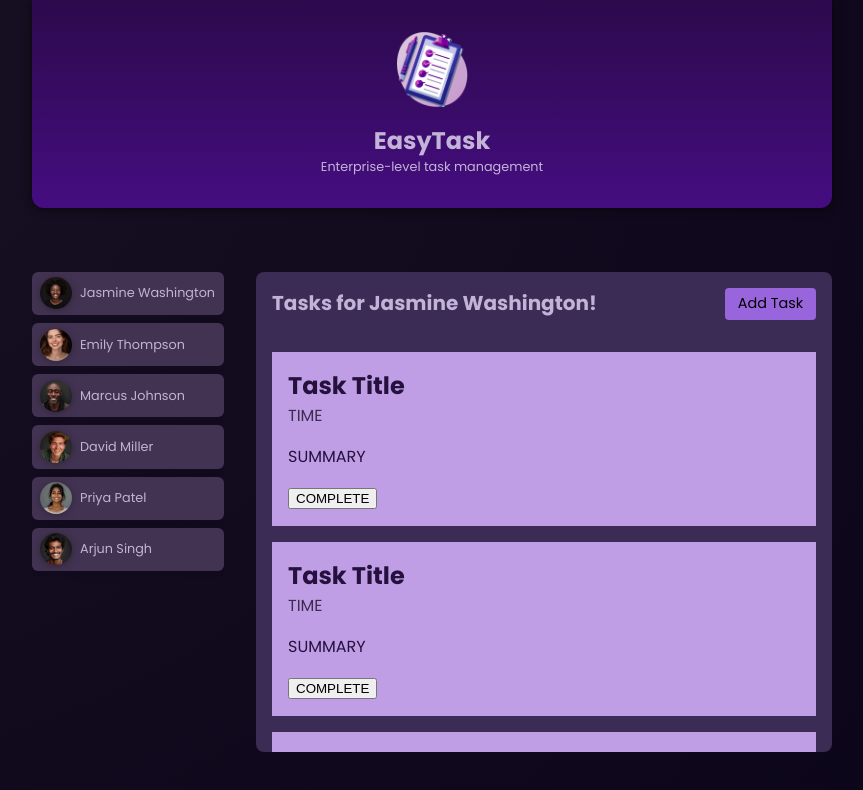
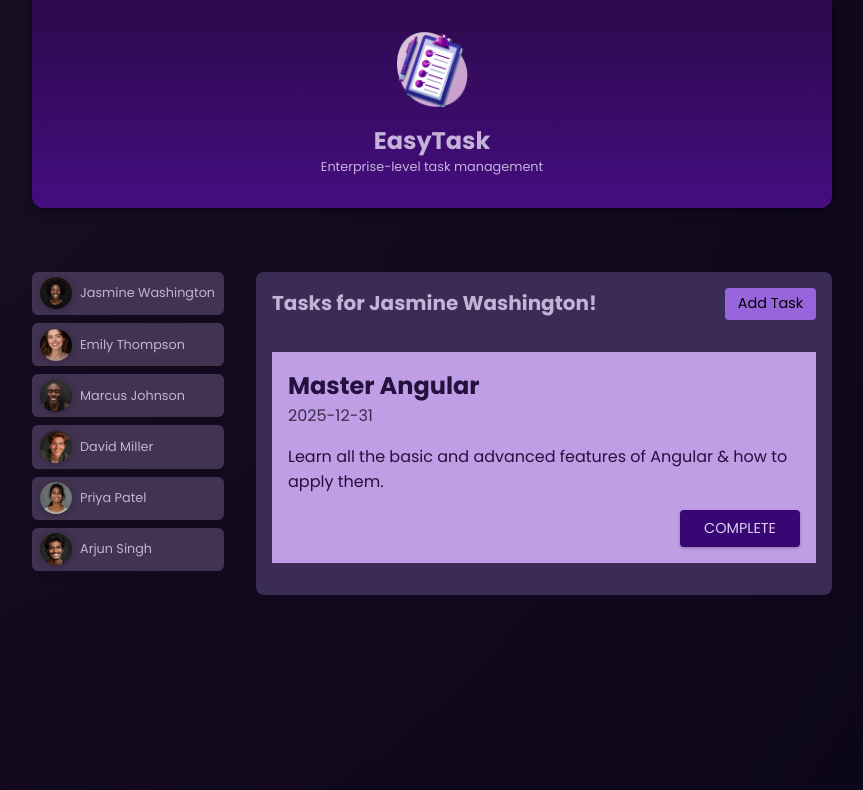
Before and after one commit to DavidMoritz/test-angular-deploy, an Angular app: page / in a window 1280 px wide. Both pictures are taken after a click on the button "Jasmine Washington". Shown: the top 790 px of the page, without its empty margins (208-1071 px from the left). Built offline with nearby package versions, Linux system fonts and the light colour scheme.

Commit message:
dynamic tasks

```diff
--- a/src/app/app.component.html
+++ b/src/app/app.component.html
@@ -10,7 +10,7 @@
   </ul>
 
   @if (selectedUser) {
-  <app-tasks [name]="selectedUser.name" />
+  <app-tasks [name]="selectedUser.name" [id]="selectedUser.id" />
   } @else {
   <p id="fallback">Select a user to see their task</p>
   }
--- a/src/app/app.component.ts
+++ b/src/app/app.component.ts
@@ -1,7 +1,7 @@
 import { Component } from '@angular/core';
 
 import { HeaderComponent } from './header/header.component';
-import { UserComponent } from './user/user.component';
+import { User, UserComponent } from './user/user.component';
 import { DUMMY_USERS } from './dummy-users';
 import { TasksComponent } from './tasks/tasks.component';
 
@@ -14,13 +14,9 @@
 })
 export class AppComponent {
   users = DUMMY_USERS;
-  selectedUserId?: string;
+  selectedUser?: User;
 
-  get selectedUser() {
-    return this.users.find((user) => user.id === this.selectedUserId);
-  }
-
-  onSelectUser(id: string) {
-    this.selectedUserId = id;
+  onSelectUser(user: User) {
+    this.selectedUser = user;
   }
 }
--- a/src/app/tasks/task/task.component.html
+++ b/src/app/tasks/task/task.component.html
@@ -1,6 +1,8 @@
 <article>
-  <h2>Task Title</h2>
-  <time>TIME</time>
-  <p>SUMMARY</p>
-  <button>COMPLETE</button>
+  <h2>{{ task().title }}</h2>
+  <time>{{ task().dueDate }}</time>
+  <p>{{ task().summary }}</p>
+  <p class="actions">
+    <button>COMPLETE</button>
+  </p>
 </article>
--- a/src/app/tasks/task/task.component.ts
+++ b/src/app/tasks/task/task.component.ts
@@ -1,12 +1,20 @@
-import { Component } from '@angular/core';
+import { Component, input } from '@angular/core';
+
+export interface Task {
+  id: string;
+  userId: string;
+  title: string;
+  summary: string;
+  dueDate: string;
+}
 
 @Component({
   selector: 'app-task',
   standalone: true,
   imports: [],
   templateUrl: './task.component.html',
-  styleUrl: './task.component.css'
+  styleUrl: './task.component.css',
 })
 export class TaskComponent {
-
+  task = input.required<Task>();
 }
--- a/src/app/tasks/tasks.component.html
+++ b/src/app/tasks/tasks.component.html
@@ -7,14 +7,10 @@
   </header>
 
   <ul>
+    @for (task of selectedUserTasks; track task.id) {
     <li>
-      <app-task />
+      <app-task [task]="task" />
     </li>
-    <li>
-      <app-task />
-    </li>
-    <li>
-      <app-task />
-    </li>
+    }
   </ul>
 </section>
--- a/src/app/tasks/tasks.component.ts
+++ b/src/app/tasks/tasks.component.ts
@@ -1,5 +1,31 @@
 import { Component, input } from '@angular/core';
 import { TaskComponent } from './task/task.component';
+
+const dummyTasks = [
+  {
+    id: 't1',
+    userId: 'u1',
+    title: 'Master Angular',
+    summary:
+      'Learn all the basic and advanced features of Angular & how to apply them.',
+    dueDate: '2025-12-31',
+  },
+  {
+    id: 't2',
+    userId: 'u3',
+    title: 'Build first prototype',
+    summary: 'Build a first prototype of the online shop website',
+    dueDate: '2024-05-31',
+  },
+  {
+    id: 't3',
+    userId: 'u3',
+    title: 'Prepare issue template',
+    summary:
+      'Prepare and describe an issue template which will help with project management',
+    dueDate: '2024-06-15',
+  },
+];
 
 @Component({
   selector: 'app-tasks',
@@ -10,4 +36,9 @@
 })
 export class TasksComponent {
   name = input.required<string>();
+  id = input.required<string>();
+
+  get selectedUserTasks() {
+    return dummyTasks.filter((task) => task.userId === this.id());
+  }
 }
--- a/src/app/user/user.component.ts
+++ b/src/app/user/user.component.ts
@@ -3,7 +3,7 @@
 
 const randomIndex = Math.floor(Math.random() * DUMMY_USERS.length);
 
-interface User {
+export interface User {
   id: string;
   avatar: string;
   name: string;
@@ -18,13 +18,13 @@
 })
 export class UserComponent {
   user = input.required<User>();
-  select = output<string>();
+  select = output<User>();
 
   avatarPath = computed(() => {
     return 'assets/users/' + this.user().avatar;
   });
 
   onSelectUser() {
-    this.select.emit(this.user().id);
+    this.select.emit(this.user());
   }
 }
```
